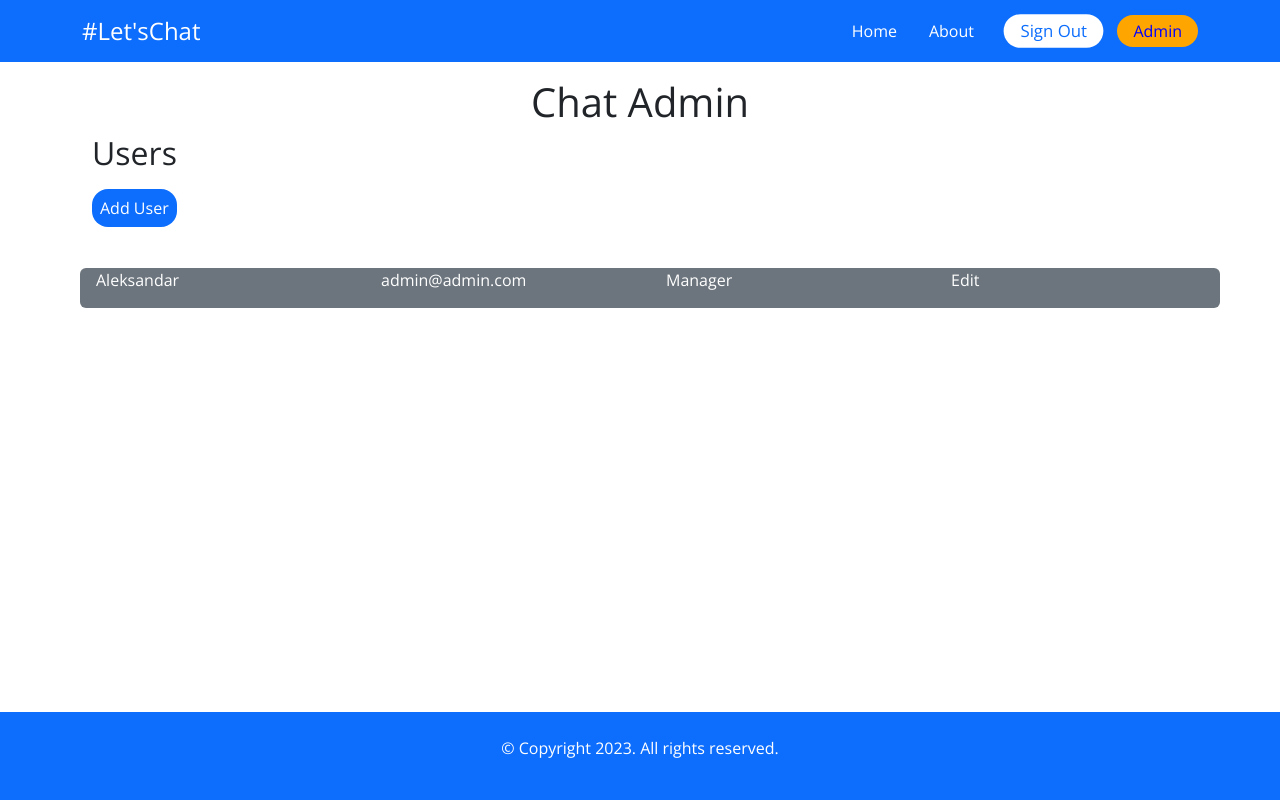
After one commit to drakata27/chat_app, a Django app: page /chat-admin/ in a window 1280 px wide. The commit adds this page. Run offline with Django 4.2, Linux system fonts and the light colour scheme; a user stored in the database is signed in; data comes from the database, SQL or seed files in the repository; both versions use the stored data as it was after the commit.

Commit message:
Started working on administration

```diff
--- /dev/null
+++ b/chat/templates/chat/admin.html
@@ -0,0 +1,32 @@
+{% extends 'core/base.html' %}
+
+{% block content %}
+<h1>Chat Admin</h1>
+
+{% if perms.user.add_user %}
+    <div class="container ml-auto chat-admin">
+        <h2 class="mb-4">Users</h2>
+        <a href="#" class="p-2 rounded-4 bg-primary text-white" style="margin-top: 200px !important;">Add User</a>
+
+        <div class="mt-5">
+            {% for user in users %}
+            <div class="row rounded-end">
+                <div class="rounded-start col text-white  px-3 {% cycle 'bg-secondary' '' %}">
+                    <p>{{ user.name }}</p>
+                </div>
+                <div class="col text-white  px-3 {% cycle 'bg-secondary' '' %}">
+                    <p>{{ user.email }}</p>
+                </div>
+                <div class="col text-white  px-3 {% cycle 'bg-secondary' '' %}">
+                    <p>{{ user.get_role_display }}</p>
+                </div>
+                <div class="rounded-end  col text-white  px-3 {% cycle 'bg-secondary' '' %}">
+                    <p><a href="#" class="text-white">Edit</a></p>
+                </div>
+            </div>
+            {% endfor %}
+        </div>
+    </div>
+{% endif %}
+
+{% endblock %}
--- a/chat/urls.py
+++ b/chat/urls.py
@@ -6,4 +6,5 @@ app_name = 'chat'
 
 urlpatterns = [
     path('api/create-room/<str:room_id>/', views.create_room, name='create-room'),
+    path('chat-admin/', views.admin, name='admin'),
 ]
--- a/chat/views.py
+++ b/chat/views.py
@@ -1,7 +1,11 @@
 import json
 
+from django.contrib.auth.decorators import login_required
 from django.http import JsonResponse
+from django.shortcuts import render
 from django.views.decorators.http import require_POST
+
+from account.models import User
 
 from .models import Room
 
@@ -18,3 +22,15 @@ def create_room(request, room_id):
     return JsonResponse({
         'message': 'room was created'
     })
+
+@login_required
+def admin(request):
+    rooms = Room.objects.all()
+    users = User.objects.filter(is_staff=True)
+
+    context = {
+        'rooms': rooms,
+        'users': users,
+    }
+
+    return render(request, 'chat/admin.html', context=context)
--- a/core/templates/core/base.html
+++ b/core/templates/core/base.html
@@ -44,10 +44,11 @@
 
               <!-- Login/Sign Up -->
               <div class="d-flex justify-content-center align-items-center gap-3">
-                {% if not user.is_authenticated %}
-                <a href="{% url 'account:login' %}" class="text-white text-decoration-none px-3 py-1 bg-primary rounded-4 custom-btn">Login</a>
+                {% if not request.user.is_authenticated %}
+                  <a href="{% url 'account:login' %}" class="text-white text-decoration-none px-3 py-1 bg-primary rounded-4 custom-btn">Login</a>
                 {% else %}
                 <a href="#signout" class="text-white text-decoration-none px-3 py-1 bg-primary rounded-4 custom-btn">Sign Out</a>
+                <a href="{% url 'chat:admin' %}" class="text-white text-decoration-none px-3 py-1 rounded-4 admin-btn">Admin</a>
                 {% endif %}
               </div>
             </div>
--- a/static/css/main.css
+++ b/static/css/main.css
@@ -26,6 +26,17 @@ h1 {
 .custom-btn:hover {
     background-color: green !important;
     color: white !important;
+    cursor: pointer;
+}
+.admin-btn {
+    color: blue !important;
+    background-color: orange !important;
+    padding: 3px 10px;
+    border-radius: 4px;
+}
+.admin-btn:hover {
+    color: white !important;
+    background-color: red !important;
     cursor: pointer;
 }
 
@@ -115,6 +126,14 @@ input{
     font-size: 14px;
 }
 
+/* Chat admin */
+.chat-admin {
+    margin-left: 5rem;
+}
+.chat-admin a{
+    margin-top: 20px !important;
+}
+
 
 /* Small screens */
 @media(max-width: 991px) {
```
Also changed, not shown: db.sqlite3.
